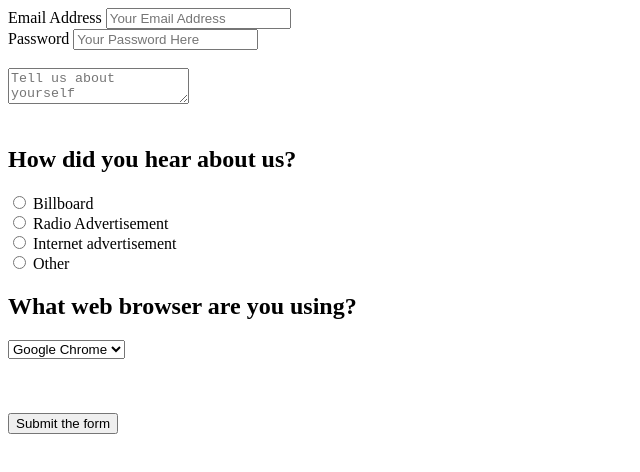
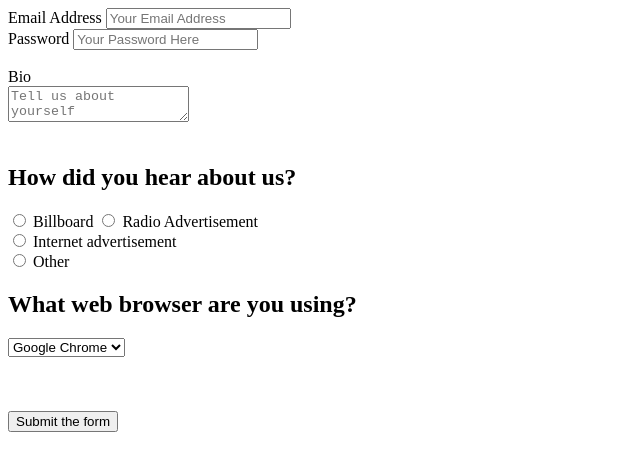
Before and after one commit to ashmar32/codeup-web-exercises, a plain HTML site: page forms.html in a window 1280 px wide. Shown: the whole page, without its empty margins (0-640 px from the left). Drawn offline with Linux system fonts and the light colour scheme.

Commit message:
Completed and reviewed HTML Forms

```diff
--- a/forms.html
+++ b/forms.html
@@ -5,7 +5,7 @@
     <title>Register With Us</title>
 </head>
 <body>
-<form method="POST" action="https://request-inspector.glitch.me/">
+<form method="POST" action="https://request-inspector.glitch.me/" id="myForm">
 
     <label for="email">Email Address</label>
     <input id="email" name="email" type="text" placeholder="Your Email Address">
@@ -14,16 +14,20 @@
     <input id="password" name="password" type="password" placeholder="Your Password Here">
     <br>
     <br>
-    <textarea name="bio" placeholder="Tell us about yourself"></textarea>
+    <label for="bio">Bio</label><br>
+    <textarea id="bio" name="bio" form="myForm" placeholder="Tell us about yourself"></textarea>
     <br>
     <br>
     <h2>How did you hear about us?</h2>
-    <input type="radio" name="referral_question_1" value="a"> Billboard<br>
+<!--    label's her would allow you to select the words to choose your options-->
+    <input id="billboard" type="radio" name="referral_question_1" value="a">
+    <label for="billboard">Billboard</label>
     <input type="radio" name="referral_question_2" value="b"> Radio Advertisement<br>
     <input type="radio" name="referral_question_3" value="c"> Internet advertisement<br>
     <input type="radio" name="referral_question_4" value="d"> Other<br>
-    <h2>What web browser are you using?</h2>
-    <select name="web_browser">
+<!--    labels need to be added to everything, keep name and id the same-->
+    <label for="webBrowser"><h2>What web browser are you using?</h2></label>
+    <select id="webBrowser" name="webBrowser">
         <option value="Chrome">Google Chrome</option>
         <option value="Firefox">Mozilla Firefox</option>
         <option value="Safari">Apple Safari</option>
```
